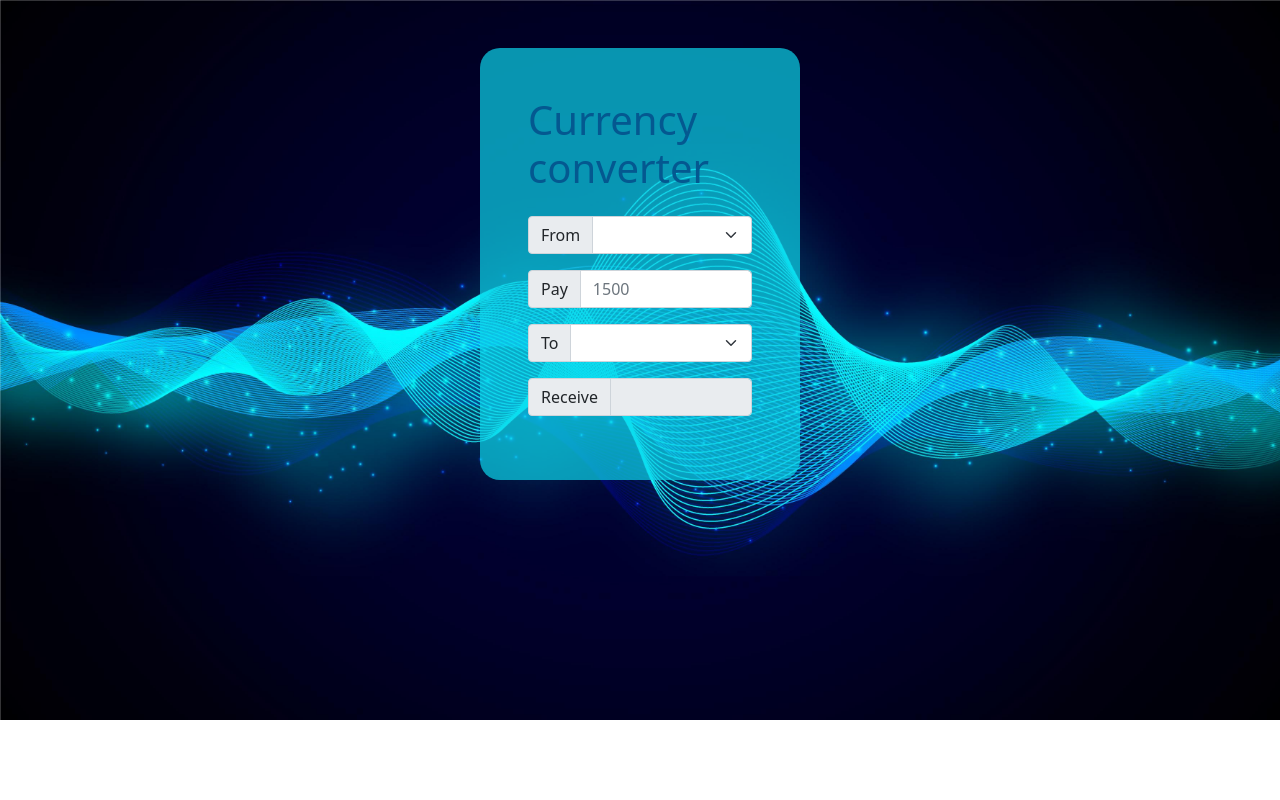
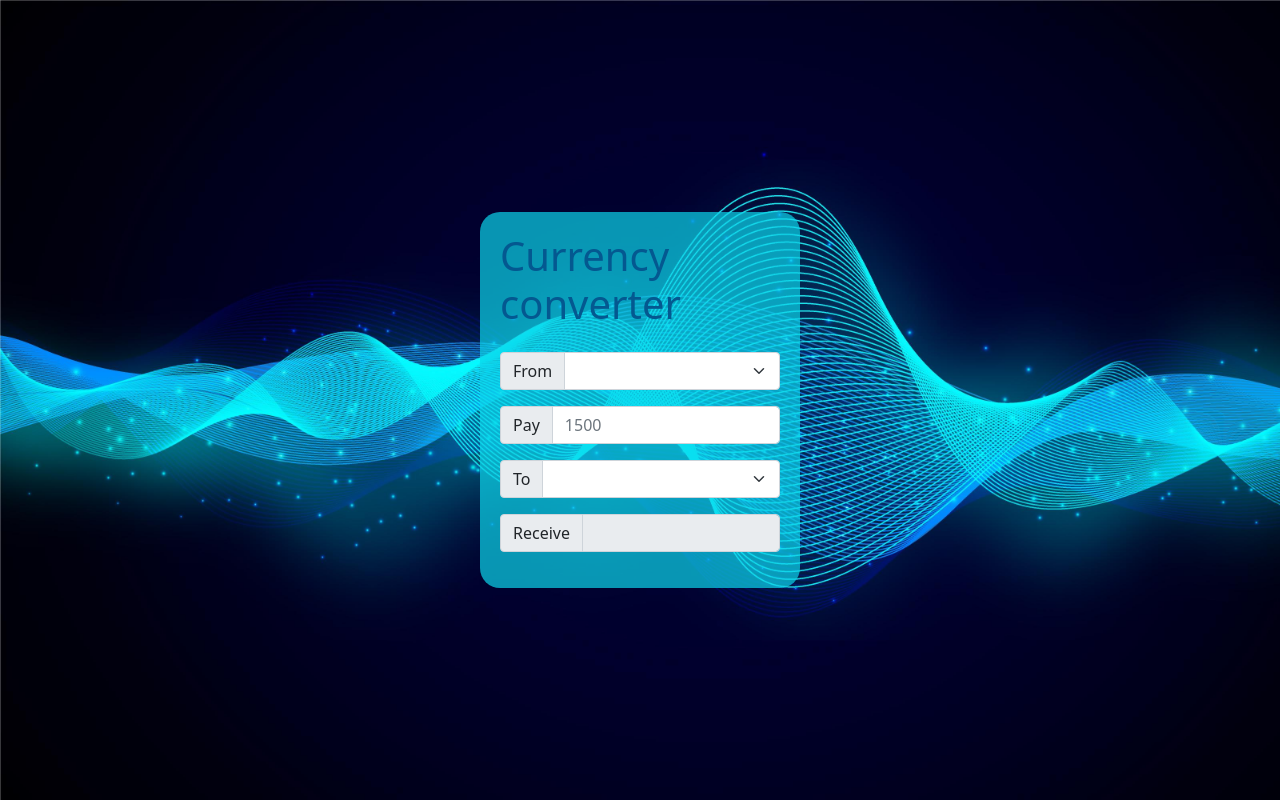
Before and after one commit to MarineVH/the-dream, a PHP site: page /convert.php in a window 1280 px wide. Run offline with PHP 8.4, Linux system fonts and the light colour scheme; lists and menus that the app fills with data are empty.

Commit message:
center container

```diff
--- a/convert.php
+++ b/convert.php
@@ -11,7 +11,7 @@
         <title>Currency Converter</title>
     </head>
     <body>
-        <div class="container w-25 p-5 mt-5" id="currency-converter">
+        <div class="container w-25" id="currency-converter">
             <h1 class="mb-4">Currency converter</h1>
             <div class="inputs">
                 <div class="input-group mb-3" id="currency">
--- a/styles.css
+++ b/styles.css
@@ -2,10 +2,15 @@ body {
     background-image: URL(images/4192007.jpg);
     background-repeat: no-repeat;
     background-size: cover;
+    display: flex;
+    height: 100vh;
+    margin: 0;
 }
 
 #currency-converter {
     color: #045890;
     background-color: rgba(12, 212, 236, 0.7);
     border-radius: 20px;
+    margin: auto;
+    padding: 20px;
 }
```
